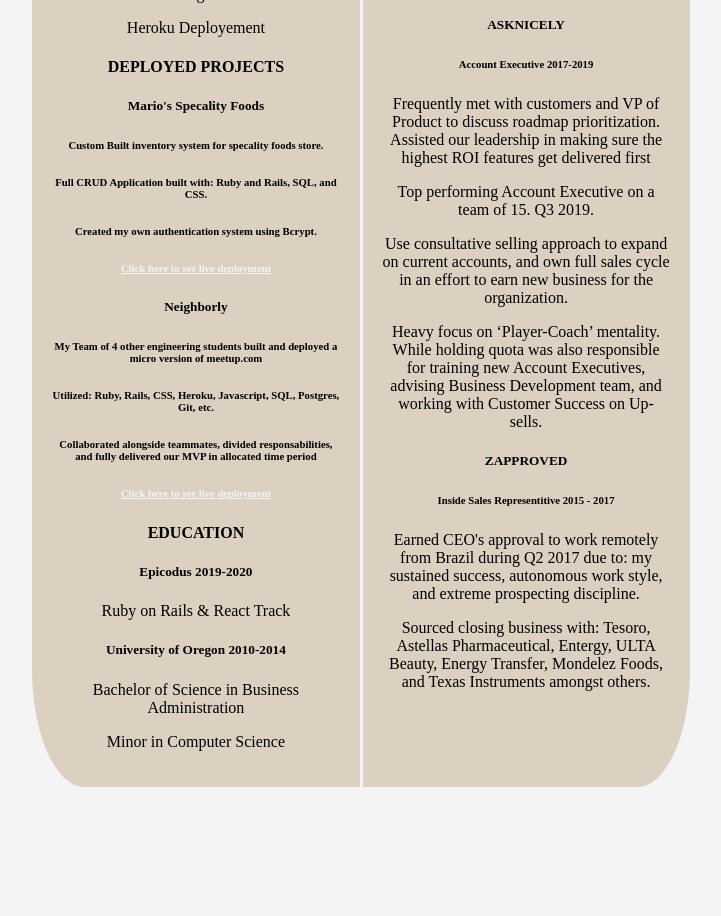
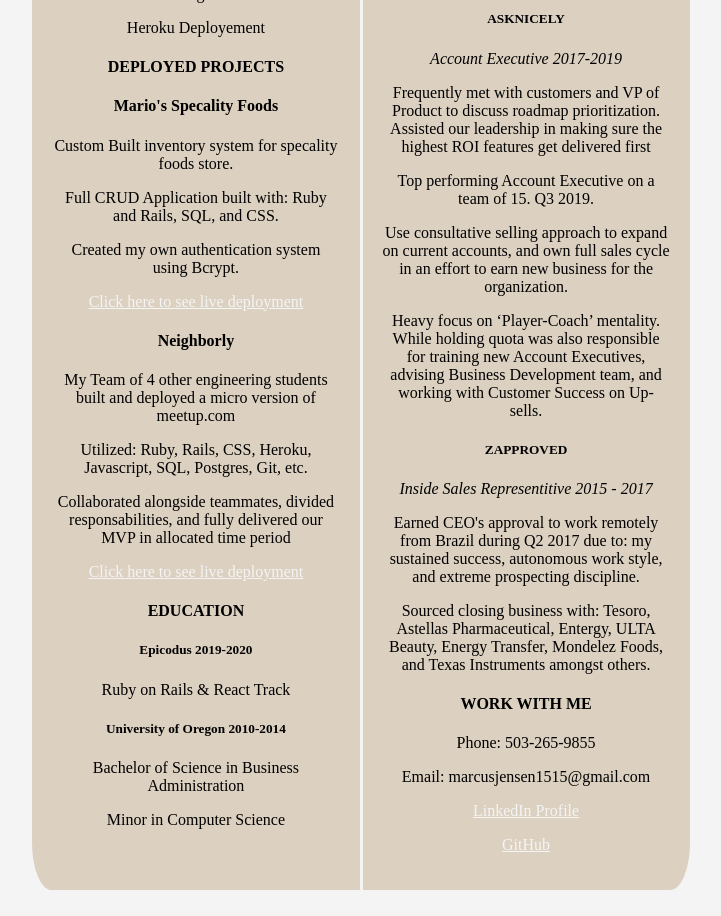
Before and after one commit to marcusjensen15/capstone-personal-site-blog, a React (Create React App) app: page /#/resume in a window 1280 px wide. Shown: the part 840-1756 px from the top of the page, without its empty margins (279-1000 px from the left). Before the commit the page ends 1652 px from the top, so only its background shows below. Built offline with nearby package versions, Linux system fonts and the light colour scheme; no server answers.

Commit message:
further adjust style on resume. increse logo size

```diff
--- a/src/components/Home.jsx
+++ b/src/components/Home.jsx
@@ -42,7 +42,7 @@ export default function Home(){
 
   const logoStyle = {
     position: 'relative',
-    width: '30%',
+    width: '34%',
     height: 'auto'
 
   }
--- a/src/components/resume.jsx
+++ b/src/components/resume.jsx
@@ -13,7 +13,7 @@ export default function Resume(){
     marginLeft: '24%',
     backgroundColor: '#DCD0C0',
     fontFamily: 'Ariel',
-    borderRadius: '8%'
+    borderRadius: '3%'
   }
 
   const titleStyle = {
@@ -52,6 +52,9 @@ height: 'auto'
   }
   const linkStyle = {
     color: '#F4F4F4'
+  }
+  const italic = {
+    fontStyle: 'italic'
 
   }
 
@@ -79,19 +82,19 @@ height: 'auto'
               <p>Heroku Deployement</p>
             </div>
             <h4>DEPLOYED PROJECTS</h4>
-              <h5>Mario's Specality Foods</h5>
+              <h4>Mario's Specality Foods</h4>
 
-                <h6>Custom Built inventory system for specality foods store.</h6>
-                <h6>Full CRUD Application built with: Ruby and Rails, SQL, and CSS.</h6>
-                <h6>Created my own authentication system using Bcrypt.</h6>
-                <h6 ><a style={linkStyle} href="https://radiant-brushlands-64073.herokuapp.com/">Click here to see live deployment</a></h6>
+                <p>Custom Built inventory system for specality foods store.</p>
+                <p>Full CRUD Application built with: Ruby and Rails, SQL, and CSS.</p>
+                <p>Created my own authentication system using Bcrypt.</p>
+                <p ><a style={linkStyle} href="https://radiant-brushlands-64073.herokuapp.com/">Click here to see live deployment</a></p>
 
-              <h5>Neighborly</h5>
+              <h4>Neighborly</h4>
 
-                <h6>My Team of 4 other engineering students built and deployed a micro version of meetup.com</h6>
-                <h6>Utilized: Ruby, Rails, CSS, Heroku, Javascript, SQL, Postgres, Git, etc.</h6>
-                <h6>Collaborated alongside teammates, divided responsabilities, and fully delivered our MVP in allocated time period</h6>
-                <h6><a style={linkStyle} href="http://team-neighborly.herokuapp.com/">Click here to see live deployment</a></h6>
+                <p>My Team of 4 other engineering students built and deployed a micro version of meetup.com</p>
+                <p>Utilized: Ruby, Rails, CSS, Heroku, Javascript, SQL, Postgres, Git, etc.</p>
+                <p>Collaborated alongside teammates, divided responsabilities, and fully delivered our MVP in allocated time period</p>
+                <p><a style={linkStyle} href="http://team-neighborly.herokuapp.com/">Click here to see live deployment</a></p>
 
 
               <h4>EDUCATION</h4>
@@ -105,26 +108,31 @@ height: 'auto'
         <div style={column2}>
           <h4>WORK SUMMARY</h4>
             <h5>Epicodus</h5>
-            <h6>Full Time Student 2019-2020</h6>
+            <p style={italic}>Full Time Student 2019-2020</p>
             <p>6 month intensive software engineering course focused on: HTML, CSS, JavaScript/React and Ruby (Rails). (40 hours weekly, 5 days per week).</p>
             <p>Complete daily projects with assigned partner. Developed strong collaboration skills with fellow junior engineers while working through difficult problems.</p>
             <p>Completed several group projects with engineering team. We collectively: Determined product roadmap, assigned responsibilities, and successfully merged our work together into finished applications.</p>
             <p>Highly focused on leveraging Google and figuring out problems for myself before asking a colleague. Broadened conceptual understanding and solved difficult problems with this approach.</p>
             <h5>ASKNICELY</h5>
-            <h6>Account Executive 2017-2019</h6>
+            <p style={italic}>Account Executive 2017-2019</p>
             <p>Frequently met with customers and VP of Product to discuss roadmap prioritization. Assisted our leadership in making sure the highest ROI features get delivered first</p>
             <p>Top performing Account Executive on a team of 15. Q3 2019.</p>
             <p>Use consultative selling approach to expand on current accounts, and own full sales cycle in an effort to earn new business for the organization.</p>
             <p>Heavy focus on ‘Player-Coach’ mentality. While holding quota was also responsible for training new Account Executives, advising Business Development team, and working with Customer Success on Up-sells.</p>
 
             <h5>ZAPPROVED</h5>
-            <h6>Inside Sales Representitive 2015 - 2017</h6>
+            <p style={italic}>Inside Sales Representitive 2015 - 2017</p>
             <p>Earned CEO's approval to work remotely from Brazil during Q2 2017 due to: my sustained success, autonomous work style, and extreme prospecting discipline.</p>
             <p>Sourced closing business with: Tesoro, Astellas Pharmaceutical, Entergy, ULTA Beauty, Energy Transfer, Mondelez Foods, and Texas Instruments amongst others.</p>
+
+            <h4>WORK WITH ME</h4>
+              <p>Phone: 503-265-9855</p>
+              <p> Email: marcusjensen1515@gmail.com</p>
+              <p><a style={linkStyle} href="www.linkedin.com/in/marcus-jensen15">LinkedIn Profile</a></p>
+              <p><a style={linkStyle} href="https://github.com/marcusjensen15">GitHub</a></p>
         </div>
 
       </div>
-
     </div>
   );
 }
```
Also changed, not shown: src/images/MarcusJensenResume.png (added).
